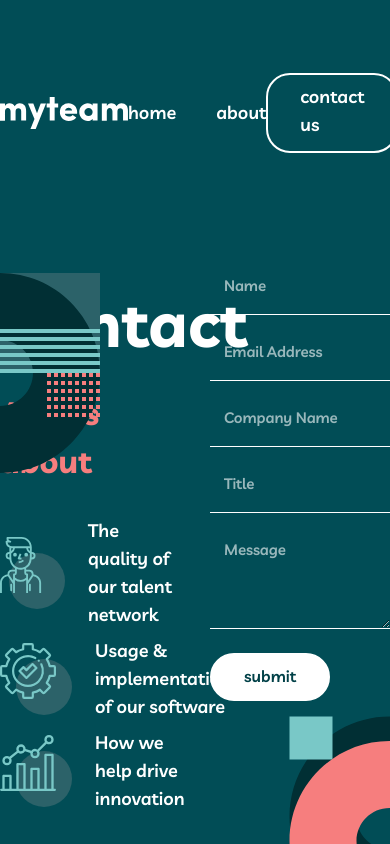
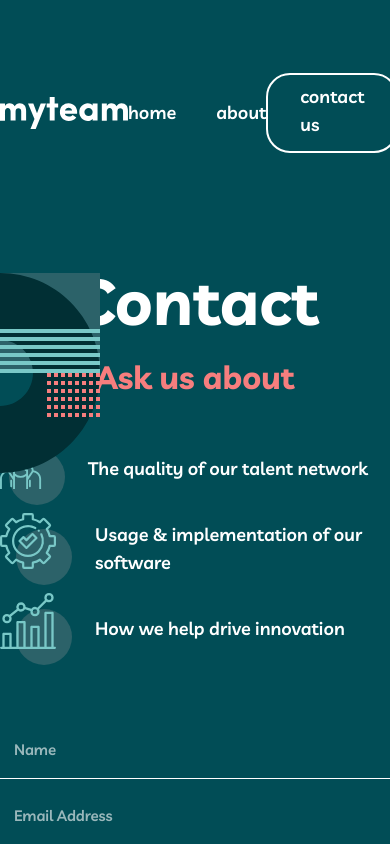
Before and after one commit to mackieva/myteam, a Next.js app: page /contact in a window 390 px wide. Shown: the top 844 px of the page. Built offline with nearby package versions, Linux system fonts and the light colour scheme.

Commit message:
contact tablet responsiveness

```diff
--- a/components/contact/contact-main.tsx
+++ b/components/contact/contact-main.tsx
@@ -29,12 +29,12 @@ const ContactMain = () => {
 					/>
 				</g>
 			</svg>
-			<div className='max-w-[1110px] mx-auto grid grid-cols-2 gap-[30px]'>
-				<div>
-					<h1 className='text-[64px] leading-[100px] max-w-[10ch] mb-4'>
+			<div className='max-w-[542px] lg:max-w-[1110px] mx-auto grid grid-cols-1 lg:grid-cols-2 gap-[64px] lg:gap-[30px]'>
+				<div className='max-w-[515px] lg:max-w-auto mx-auto lg:mx-0'>
+					<h1 className='text-center lg:text-left text-[64px] leading-[56px] lg:leading-[100px] lg:max-w-[10ch] mb-6 lg:mb-4'>
 						Contact
 					</h1>
-					<h2 className='text-lc text-[32px] leading-[48px] mb-8'>
+					<h2 className='text-lc text-center lg:text-left text-[32px] leading-[48px] mb-8'>
 						Ask us about
 					</h2>
 					<div className='flex justify-start items-center gap-[23px] mb-2'>
```
